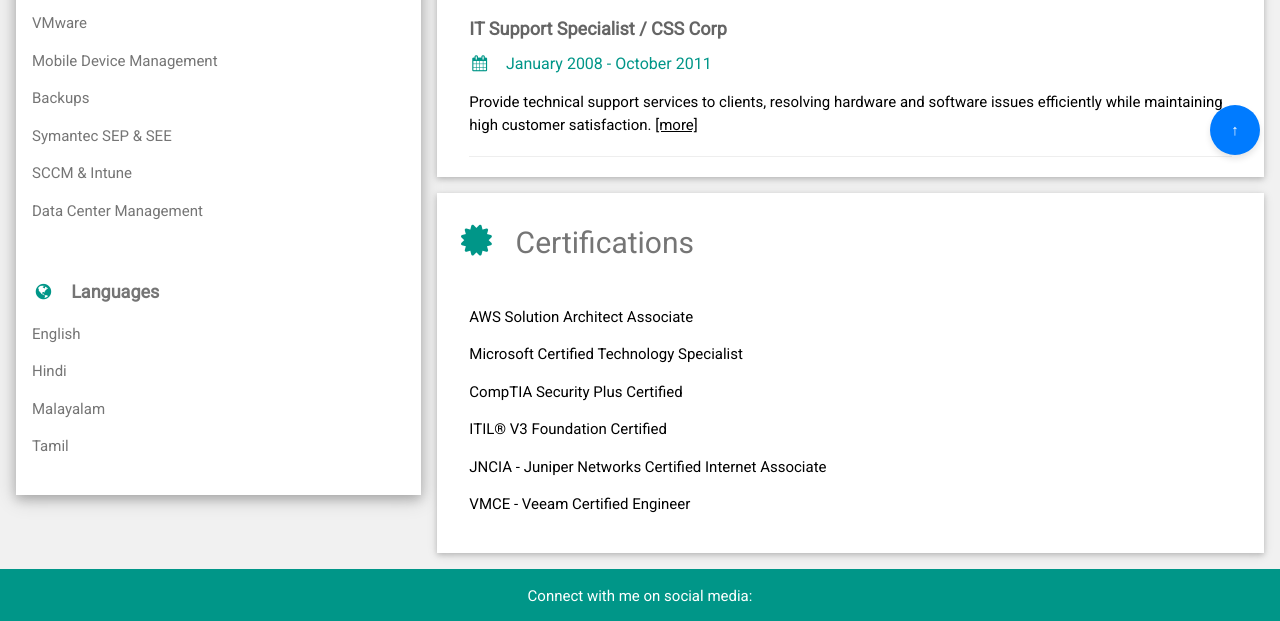
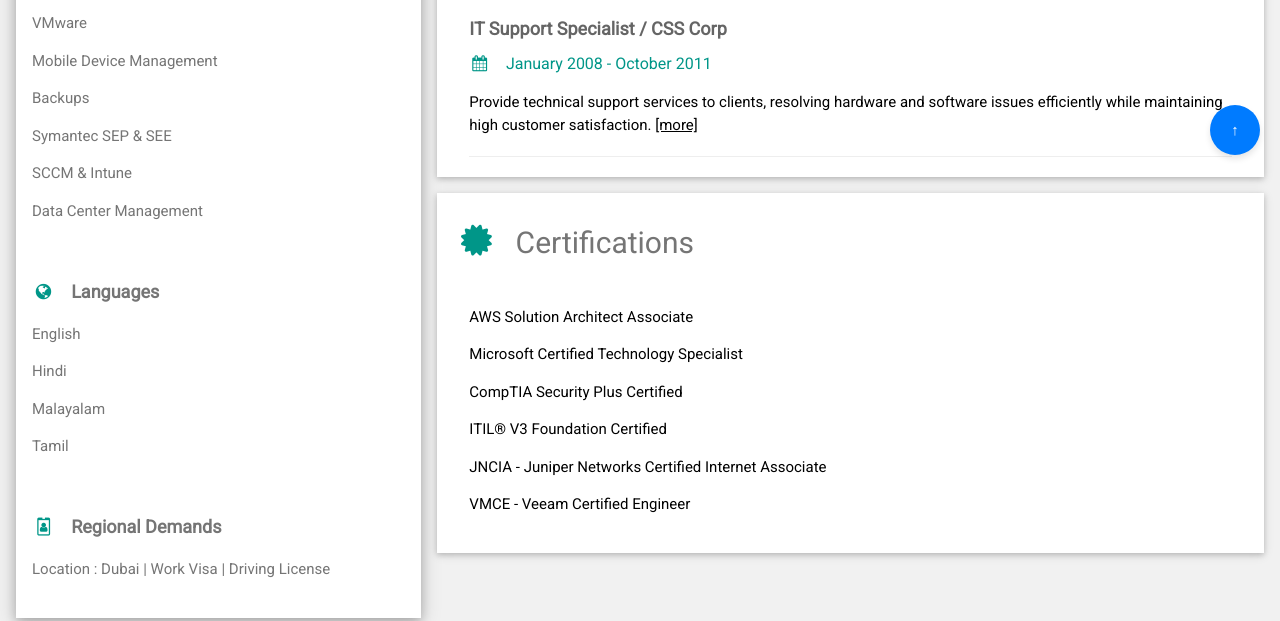
Before and after one commit to kiterunner86/MyStaticWebApp-BioPage, a website: page src/index.html in a window 1280 px wide. Shown: the part 625-1246 px from the top of the page. Drawn offline with nearby package versions, Linux system fonts and the light colour scheme.

Commit message:
Update index.html

```diff
--- a/src/index.html
+++ b/src/index.html
@@ -98,6 +98,9 @@
           <p>Hindi</p>
           <p>Malayalam</p>
           <p>Tamil</p>
+          <br>
+          <p class="w3-large w3-text-theme"><b><i class="fa fa-id-badge fa-fw w3-margin-right w3-text-teal"></i>Regional Demands</b></p>
+          <p>Location : Dubai | Work Visa | Driving License</p>
           <br>
         </div>
       </div><br>
```
